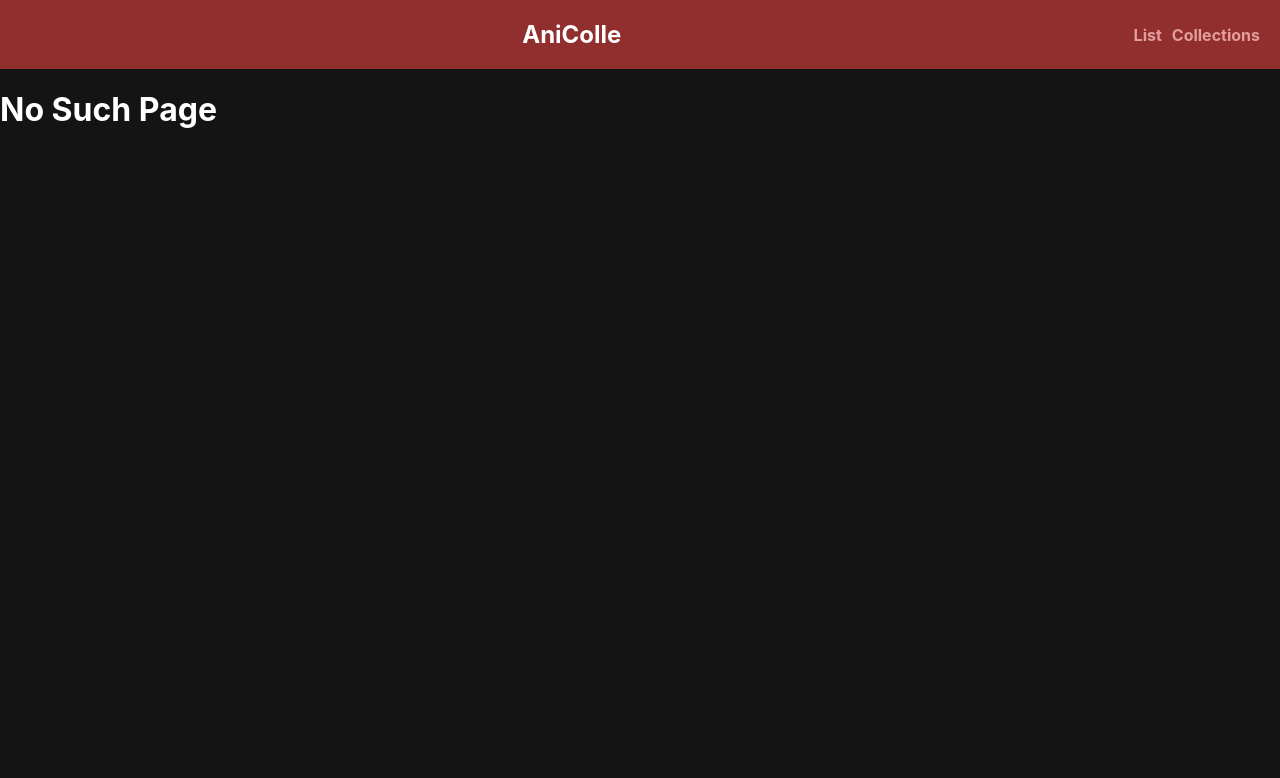
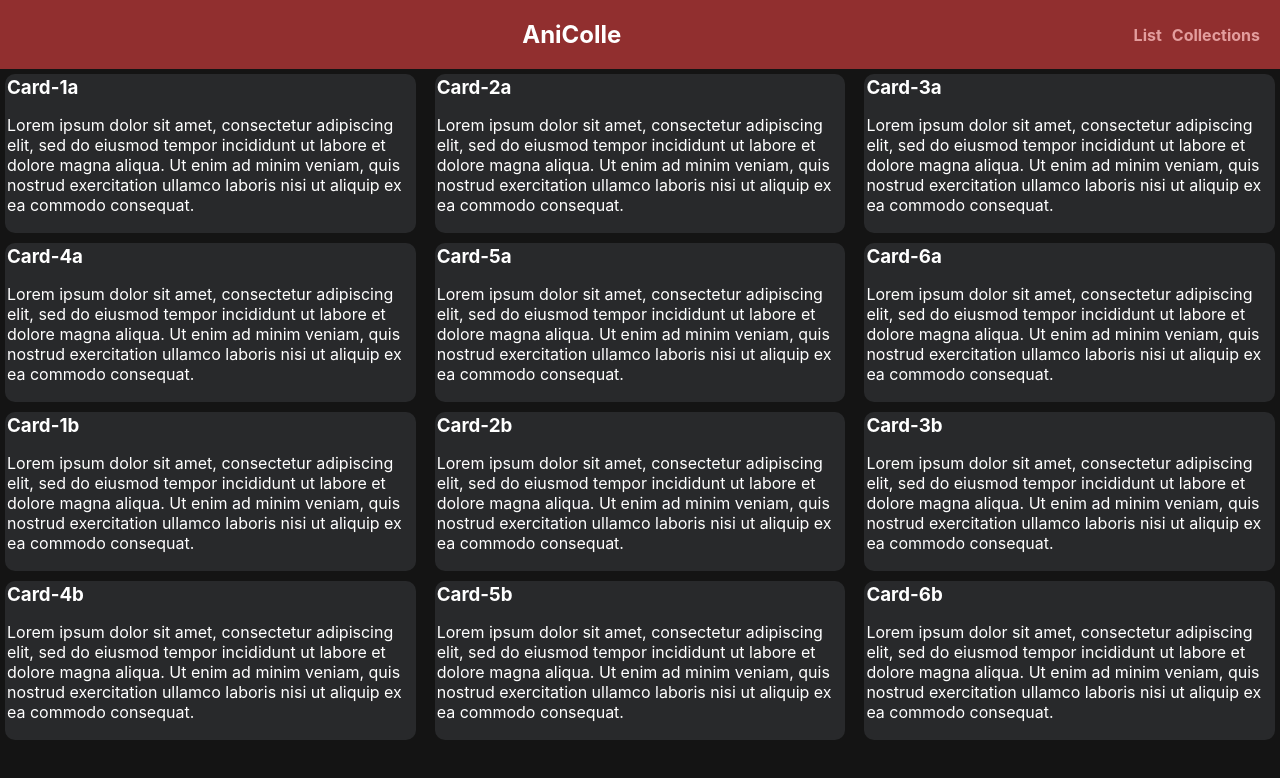
Before and after one commit to Adjiedjiewhy/anime-collections, a React (Create React App) app: page /collections in a window 1280 px wide. Shown: the top 778 px of the page. Built offline with nearby package versions, Linux system fonts and the light colour scheme.

Commit message:
collections WIP

```diff
--- /dev/null
+++ b/src/components/ColleList.tsx
@@ -0,0 +1,176 @@
+import React, { useState } from "react";
+import styled from "@emotion/styled";
+import { Primary } from "../styles/variables/colors";
+
+function ColleList() {
+  const [cards] = useState([
+    {
+      title: "Card-1a",
+      text: `Lorem ipsum dolor sit amet, consectetur adipiscing elit, sed do
+    eiusmod tempor incididunt ut labore et dolore magna aliqua. Ut
+    enim ad minim veniam, quis nostrud exercitation ullamco laboris
+    nisi ut aliquip ex ea commodo consequat.`,
+      image:
+        "https://s4.anilist.co/file/anilistcdn/media/anime/cover/small/bx21507-BICFCVZY3xQb.jpg",
+    },
+    {
+      title: "Card-2a",
+      text: `Lorem ipsum dolor sit amet, consectetur adipiscing elit, sed do
+      eiusmod tempor incididunt ut labore et dolore magna aliqua. Ut
+      enim ad minim veniam, quis nostrud exercitation ullamco laboris
+      nisi ut aliquip ex ea commodo consequat.`,
+      image:
+        "https://s4.anilist.co/file/anilistcdn/media/anime/cover/small/bx21507-BICFCVZY3xQb.jpg",
+    },
+    {
+      title: "Card-3a",
+      text: `Lorem ipsum dolor sit amet, consectetur adipiscing elit, sed do
+      eiusmod tempor incididunt ut labore et dolore magna aliqua. Ut
+      enim ad minim veniam, quis nostrud exercitation ullamco laboris
+      nisi ut aliquip ex ea commodo consequat.`,
+      image:
+        "https://s4.anilist.co/file/anilistcdn/media/anime/cover/small/bx21507-BICFCVZY3xQb.jpg",
+    },
+    {
+      title: "Card-4a",
+      text: `Lorem ipsum dolor sit amet, consectetur adipiscing elit, sed do
+      eiusmod tempor incididunt ut labore et dolore magna aliqua. Ut
+      enim ad minim veniam, quis nostrud exercitation ullamco laboris
+      nisi ut aliquip ex ea commodo consequat.`,
+      image:
+        "https://s4.anilist.co/file/anilistcdn/media/anime/cover/small/bx21507-BICFCVZY3xQb.jpg",
+    },
+    {
+      title: "Card-5a",
+      text: `Lorem ipsum dolor sit amet, consectetur adipiscing elit, sed do
+      eiusmod tempor incididunt ut labore et dolore magna aliqua. Ut
+      enim ad minim veniam, quis nostrud exercitation ullamco laboris
+      nisi ut aliquip ex ea commodo consequat.`,
+      image:
+        "https://s4.anilist.co/file/anilistcdn/media/anime/cover/small/bx21507-BICFCVZY3xQb.jpg",
+    },
+    {
+      title: "Card-6a",
+      text: `Lorem ipsum dolor sit amet, consectetur adipiscing elit, sed do
+      eiusmod tempor incididunt ut labore et dolore magna aliqua. Ut
+      enim ad minim veniam, quis nostrud exercitation ullamco laboris
+      nisi ut aliquip ex ea commodo consequat.`,
+      image:
+        "https://s4.anilist.co/file/anilistcdn/media/anime/cover/small/bx21507-BICFCVZY3xQb.jpg",
+    },
+    {
+      title: "Card-1b",
+      text: `Lorem ipsum dolor sit amet, consectetur adipiscing elit, sed do
+      eiusmod tempor incididunt ut labore et dolore magna aliqua. Ut
+      enim ad minim veniam, quis nostrud exercitation ullamco laboris
+      nisi ut aliquip ex ea commodo consequat.`,
+      image:
+        "https://s4.anilist.co/file/anilistcdn/media/anime/cover/small/bx21507-BICFCVZY3xQb.jpg",
+    },
+    {
+      title: "Card-2b",
+      text: `Lorem ipsum dolor sit amet, consectetur adipiscing elit, sed do
+        eiusmod tempor incididunt ut labore et dolore magna aliqua. Ut
+        enim ad minim veniam, quis nostrud exercitation ullamco laboris
+        nisi ut aliquip ex ea commodo consequat.`,
+      image:
+        "https://s4.anilist.co/file/anilistcdn/media/anime/cover/small/bx21507-BICFCVZY3xQb.jpg",
+    },
+    {
+      title: "Card-3b",
+      text: `Lorem ipsum dolor sit amet, consectetur adipiscing elit, sed do
+        eiusmod tempor incididunt ut labore et dolore magna aliqua. Ut
+        enim ad minim veniam, quis nostrud exercitation ullamco laboris
+        nisi ut aliquip ex ea commodo consequat.`,
+      image:
+        "https://s4.anilist.co/file/anilistcdn/media/anime/cover/small/bx21507-BICFCVZY3xQb.jpg",
+    },
+    {
+      title: "Card-4b",
+      text: `Lorem ipsum dolor sit amet, consectetur adipiscing elit, sed do
+        eiusmod tempor incididunt ut labore et dolore magna aliqua. Ut
+        enim ad minim veniam, quis nostrud exercitation ullamco laboris
+        nisi ut aliquip ex ea commodo consequat.`,
+      image:
+        "https://s4.anilist.co/file/anilistcdn/media/anime/cover/small/bx21507-BICFCVZY3xQb.jpg",
+    },
+    {
+      title: "Card-5b",
+      text: `Lorem ipsum dolor sit amet, consectetur adipiscing elit, sed do
+        eiusmod tempor incididunt ut labore et dolore magna aliqua. Ut
+        enim ad minim veniam, quis nostrud exercitation ullamco laboris
+        nisi ut aliquip ex ea commodo consequat.`,
+      image:
+        "https://s4.anilist.co/file/anilistcdn/media/anime/cover/small/bx21507-BICFCVZY3xQb.jpg",
+    },
+    {
+      title: "Card-6b",
+      text: `Lorem ipsum dolor sit amet, consectetur adipiscing elit, sed do
+        eiusmod tempor incididunt ut labore et dolore magna aliqua. Ut
+        enim ad minim veniam, quis nostrud exercitation ullamco laboris
+        nisi ut aliquip ex ea commodo consequat.`,
+      image:
+        "https://s4.anilist.co/file/anilistcdn/media/anime/cover/small/bx21507-BICFCVZY3xQb.jpg",
+    },
+  ]);
+  return (
+    <div>
+      <Section>
+        <Container>
+          <CardList>
+            {cards.map((card, i) => (
+              <Card key={i}>
+                <Title>{card.title}</Title>
+                <p>{card.text}</p>
+              </Card>
+            ))}
+          </CardList>
+        </Container>
+      </Section>
+    </div>
+  );
+}
+
+const Section = styled.div`
+  min-height: 100hv;
+  display: flex;
+  flex-direction: column;
+  align-items: center;
+`;
+
+const Container = styled.div`
+  max-width: 1300px;
+  width: 100%;
+  margin: auto;
+  padding: 0px;
+`;
+
+const CardList = styled.div`
+  display: flex;
+  flex-wrap: wrap;
+  justify-content: space-between;
+  align-items: center;
+`;
+
+const Card = styled.div`
+  flex: 0 0 calc(33.33% - 20px);
+  max-width: 0 0 calc(33.33% - 20px);
+  width: 100%;
+  background-color: ${Primary.foreground};
+  border-radius: 10px;
+  transition 0.3s;
+  border: 2px solid transparent;
+  margin: 5px;
+
+  &:hover {
+    border: 2px solid;
+    border-color: ${Primary.base};
+  }
+`;
+
+const Title = styled.h3`
+  padding: 0px;
+  margin: 0px;
+`;
+
+export default ColleList;
--- a/src/pages/App.tsx
+++ b/src/pages/App.tsx
@@ -8,6 +8,7 @@ import Header from "../components/Header";
 import AniList from "./AniList";
 import AniDetails from "./AniDetails";
 import Pagination from "../components/Pagination";
+import ColleList from "../components/ColleList";
 
 const App = () => {
   const [shownTotalPages, setShownTotalPage] = useState(0);
@@ -48,6 +49,7 @@ const App = () => {
           }
         />
         <Route path="/details" element={<AniDetails />} />
+        <Route path="/collections" element={<ColleList />} />
         <Route path="*" element={<h1>No Such Page</h1>} />{" "}
       </Routes>
     </ApolloProvider>
--- a/src/styles/variables/colors.ts
+++ b/src/styles/variables/colors.ts
@@ -6,5 +6,6 @@ export const Primary = {
     success: "#3ddb8f",
     failure: "#a11818",
     link: "#58cefc",
-    background: "#141414"
+    background: "#141414",
+    foreground: "#28292b"
 }
```
Also changed, not shown: src/components/ColleDetail.tsx (added, +9 -0 lines).
